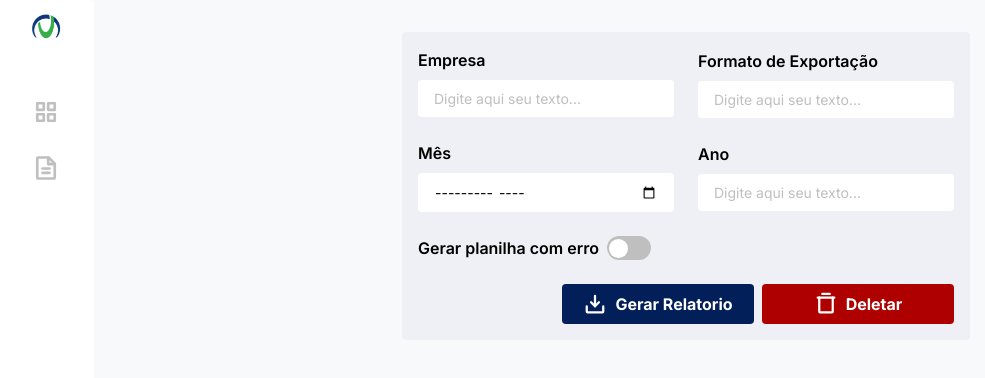
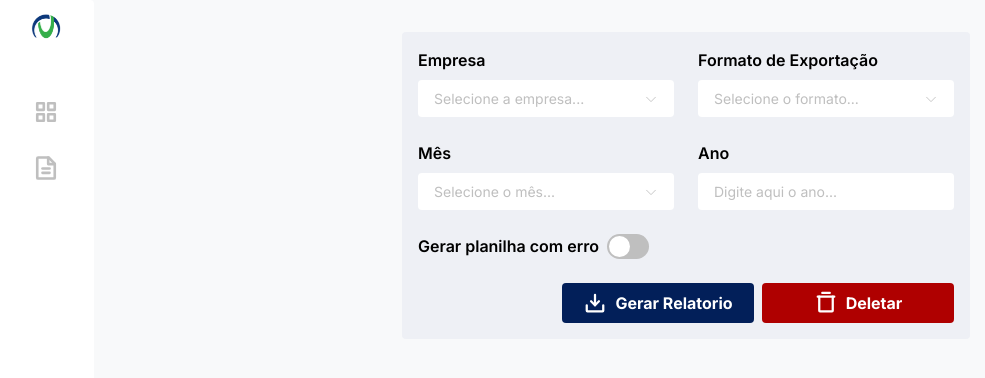
Before and after one commit to mboareto97/Cat83.React.App, a React (Vite) app: page /Relatorio in a window 1280 px wide. Shown: the top 378 px of the page, without its empty margins (2-987 px from the left). Built offline with nearby package versions, Linux system fonts and the light colour scheme.

Commit message:
Novo componente SelectInput e ajuste no form Relatório

```diff
--- a/src/components/SelectInput.tsx
+++ b/src/components/SelectInput.tsx
@@ -1,29 +1,51 @@
-import { InputHTMLAttributes, ReactNode } from 'react'
+import * as SelectPrimitive from '@radix-ui/react-select';
+import clsx from 'clsx';
+import { CaretDown, CaretUp, Check } from 'phosphor-react';
 
 export interface SelectInputRootProps {
-    children: ReactNode;
+    Data: Array<{Value:string, Text:string}>;
+    Placeholder?: string;
 }
 
-function SelectInputRoot(props: SelectInputRootProps){
+export function SelectInput(props: SelectInputRootProps){
+    const placeholder = props.Placeholder ? props.Placeholder : 'Selecione...'
+
     return(
-        <div className='flex items-center w-64 gap-3 py-2 px-4 rounded bg-white focus-within:ring-2 ring-blue-700'>
-            {props.children}
+        <div className='flex items-center gap-3 w-64'>
+            <SelectPrimitive.Root >
+                <SelectPrimitive.Trigger className=
+                {
+                    clsx
+                    (
+                        'inline-flex items-center justify-between rounded py-2 px-4 text-xs text-gray-300 gap-2 bg-white outline-none focus-within:ring-2 ring-blue-700',
+                        'w-full'
+                    )
+                }>
+                    <SelectPrimitive.Value className='text-black' placeholder={placeholder} />
+                    <SelectPrimitive.Icon className='flex items-center justify-center bg-white cursor-default text-gray-300'>
+                        <CaretDown />
+                    </SelectPrimitive.Icon>
+                </SelectPrimitive.Trigger>
+
+                <SelectPrimitive.Content className='w-full overflow-hidden bg-white rounded'>
+                    <SelectPrimitive.ScrollUpButton className='flex items-center justify-center bg-white cursor-default text-gray-300'>
+                        <SelectPrimitive.Icon>
+                            <CaretUp />
+                        </SelectPrimitive.Icon>
+                    </SelectPrimitive.ScrollUpButton>
+                    <SelectPrimitive.Viewport className='p-1'>
+                        {props.Data.map((option, index) => (
+                            <SelectPrimitive.Item key={index} className='flex items-center py-2 px-2 gap-1 relative outline-none select-none text-xs rounded hover:bg-blue-700 hover:text-white' value={option.Value}>
+                                <SelectPrimitive.ItemText>{option.Text}</SelectPrimitive.ItemText>
+                                <SelectPrimitive.ItemIndicator className='flex items-center justify-center left-0 w-6'>
+                                    <Check />
+                                </SelectPrimitive.ItemIndicator>
+                            </SelectPrimitive.Item>
+                        ))}
+                    </SelectPrimitive.Viewport>
+                </SelectPrimitive.Content>
+            </SelectPrimitive.Root>
         </div>
+
     )
 }
-
-export interface SelectInputInputProps extends InputHTMLAttributes<HTMLInputElement> {}
-
-function SelectInputInput(props: SelectInputInputProps){
-    return(
-        <input
-            className='bg-transparent flex-1 text-black text-xs placeholder:text-gray-300 outline-none'
-            {...props}
-        />
-    )
-}
-
-export const SelectInput = {
-    Root: SelectInputRoot,
-    Input: SelectInputInput
-}
--- a/src/components/Switch.tsx
+++ b/src/components/Switch.tsx
@@ -5,8 +5,8 @@ interface SwitchProps {}
 export function Switch({}: SwitchProps) {
 
     return(
-        <SwitchPrimitive.Root className='w-11 h-6 bg-gray-300 rounded-full py-[2px] relative checked:bg-green-400'>
-            <SwitchPrimitive.Thumb className='block w-[19px] h-[19px] bg-white rounded-full transition-transform translate-x-[2px] will-change-transform checked:translate-x-[22px]'/>
+        <SwitchPrimitive.Root className='w-[42px] h-[25px] bg-gray-300 rounded-full checked:bg-green-400'>
+            <SwitchPrimitive.Thumb className='block relative w-[21px] h-[21px] bg-white rounded-full transition-transform translate-x-[2px] will-change-transform checked:translate-x-[19px]'/>
         </SwitchPrimitive.Root>
     )
 }
--- a/src/pages/Relatorio.tsx
+++ b/src/pages/Relatorio.tsx
@@ -1,45 +1,38 @@
 import { DownloadSimple, TrashSimple } from "phosphor-react";
 import { Button } from "../components/Button";
+import { SelectInput } from "../components/SelectInput";
 import { Switch } from "../components/Switch";
 import { Text } from "../components/Text";
 import { TextInput } from "../components/TextInput";
 
 export function Relatorio(){
+    const Empresas = [{Value:'prom', Text: 'Promissao I'}, {Value:'var', Text: 'Varzea Beef'}, {Value:'bat', Text: 'Bataguassu'}];
+    const Meses = [{Value:'jan', Text: 'Janeiro'}, {Value:'fev', Text: 'Fevereiro'}, {Value:'mar', Text: 'Março'}];
+    const Formato = [{Value:'csv', Text: '.csv'}, {Value:'xlsx', Text: '.xlsx'}];
+
     return(
         <form className='flex flex-col py-4 px-4 rounded bg-gray-200 gap-6 justify-center'>
             <div className='flex flex-col gap-6 items-center tablet:flex-row'>
                 <div className="flex flex-col justify-between gap-6 desktop:flex-row">
                     <label htmlFor="input-1" className="flex flex-col gap-2">
                         <Text className="font-semibold">Empresa</Text>
-                        <TextInput.Root>
-                            <TextInput.Input placeholder="Digite aqui seu texto...">
-
-                            </TextInput.Input>
-                        </TextInput.Root>
+                        <SelectInput Data={Empresas} Placeholder='Selecione a empresa...'/>
                     </label>
                     <label htmlFor="input-2" className="flex flex-col gap-2">
                         <Text className="font-semibold">Mês</Text>
-                        <TextInput.Root>
-                            <TextInput.Input type="month" placeholder="Digite aqui seu texto...">
-
-                            </TextInput.Input>
-                        </TextInput.Root>
+                        <SelectInput Data={Meses} Placeholder='Selecione o mês...'/>
                     </label>
                 </div>
                 <div className="flex flex-col justify-between gap-6 desktop:flex-row">
                     <label htmlFor="input-3" className="flex flex-col gap-2">
                         <Text className="font-semibold">Formato de Exportação</Text>
-                        <TextInput.Root>
-                            <TextInput.Input placeholder="Digite aqui seu texto...">
-
-                            </TextInput.Input>
-                        </TextInput.Root>
+                        <SelectInput Data={Formato} Placeholder='Selecione o formato...' />
                     </label>
 
                     <label htmlFor="input-4" className="flex flex-col gap-2">
                         <Text className="font-semibold">Ano</Text>
                         <TextInput.Root>
-                            <TextInput.Input placeholder="Digite aqui seu texto...">
+                            <TextInput.Input maxLength={4} type="number" placeholder="Digite aqui o ano...">
 
                             </TextInput.Input>
                         </TextInput.Root>
@@ -49,7 +42,7 @@ export function Relatorio(){
             <div className="flex flex-col gap-6 items-center tablet:flex-row">
                 <div className="flex gap-2">
                     <Text className="font-semibold">Gerar planilha com erro</Text>
-                    <Switch></Switch>
+                    <Switch />
                 </div>
             </div>
             <div className="flex flex-col gap-2 items-center justify-end tablet:flex-row">
@@ -66,7 +59,6 @@ export function Relatorio(){
                     <Button.Action type="submit">Deletar</Button.Action>
                 </Button.Root>
             </div>
-
         </form>
     )
 }
```
